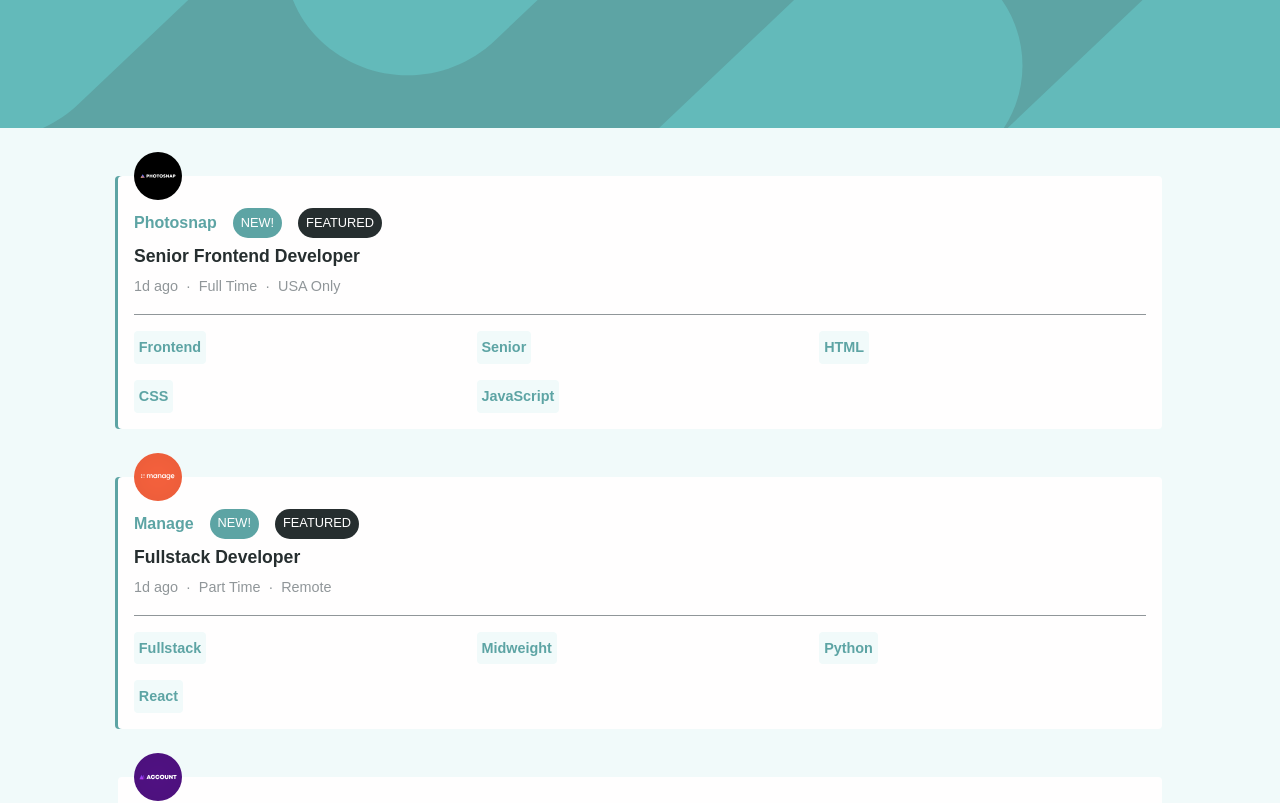
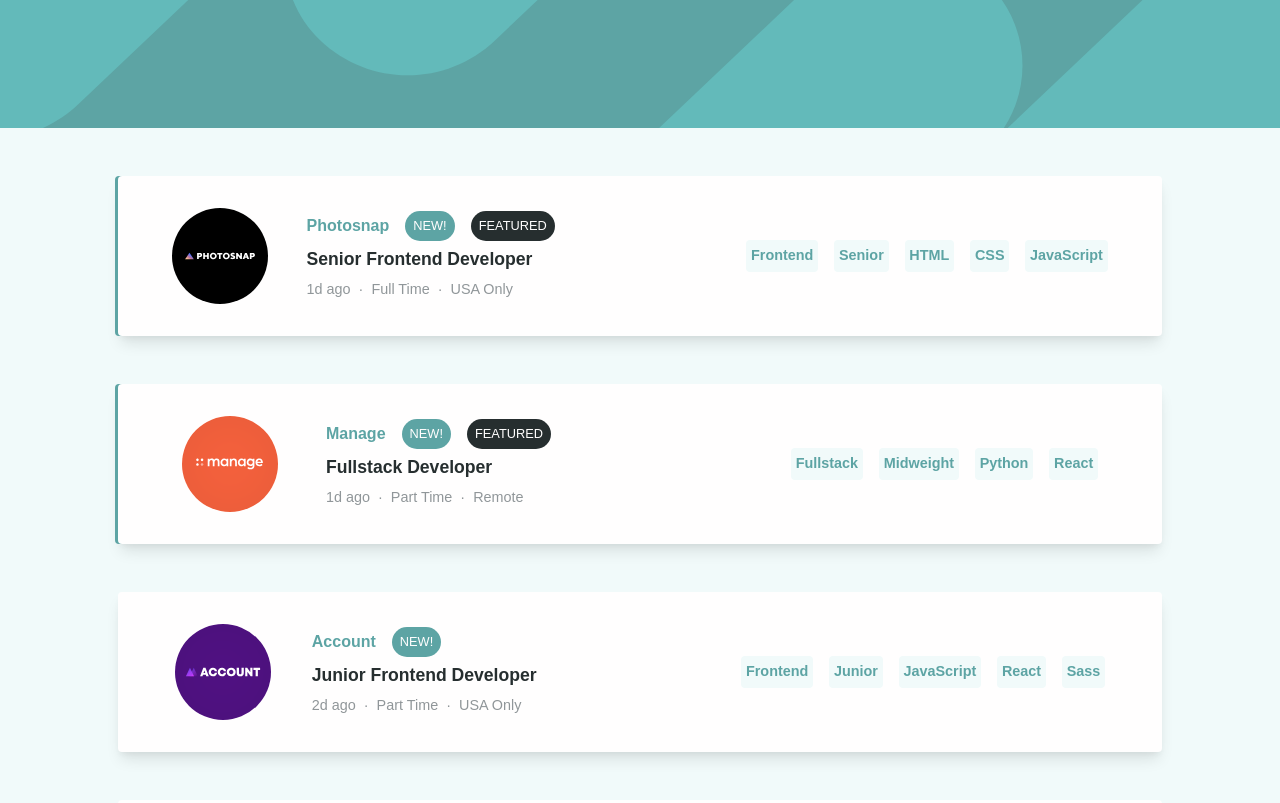
Before and after one commit to simmeringstew/job-listing, a React (Create React App) app: page / in a window 1280 px wide. Shown: the top 803 px of the page. Built offline with nearby package versions, Linux system fonts and the light colour scheme; a small style sheet from the web is missing.

Commit message:
Completed styling for desktop view

```diff
--- a/src/styles/Job.css
+++ b/src/styles/Job.css
@@ -6,17 +6,11 @@ article {
     display: flex;
     flex-direction: column;
     gap: 1rem;
+    box-shadow: rgba(0, 0, 0, 0) 0px 0px 0px 0px, rgba(0, 0, 0, 0) 0px 0px 0px 0px, rgba(0, 0, 0, 0.1) 0px 10px 15px -3px, rgba(0, 0, 0, 0.05) 0px 4px 6px -2px
 }
 
 article:has(.featured) {
-    box-shadow: -3px 0 0 var(--clr-teal);
-}
-
-article > img {
-    position: absolute;
-    width: 3rem;
-    top: 0;
-    transform: translate(0, -50%);
+    box-shadow: -3px 0 0 var(--clr-teal), rgba(0, 0, 0, 0) 0px 0px 0px 0px, rgba(0, 0, 0, 0) 0px 0px 0px 0px, rgba(0, 0, 0, 0.1) 0px 10px 15px -3px, rgba(0, 0, 0, 0.05) 0px 4px 6px -2px;
 }
 
 .listing {
@@ -85,3 +79,44 @@ hr {
     border-radius: 4px;
     padding: 0.3rem;
 }
+
+@media screen and (min-width: 992px) {
+
+    article {
+        display: grid;
+        grid-template-areas:
+        "image listing . tags";
+        padding: 2rem 1rem;
+        gap: 0;
+        align-items: center;
+    }
+
+    article > img {
+        width: 6rem;
+        grid-area: image;
+        margin: auto;
+    }
+
+    .listing {
+        grid-area: listing;
+    }
+
+    hr {
+        display: none;
+    }
+
+    .tags {
+        display: flex;
+        grid-area: tags;
+        margin: auto;
+    }
+}
+
+@media screen and (max-width: 992px) {
+    article > img {
+        position: absolute;
+        width: 3rem;
+        top: 0;
+        transform: translate(0, -50%);
+    }
+}
```
